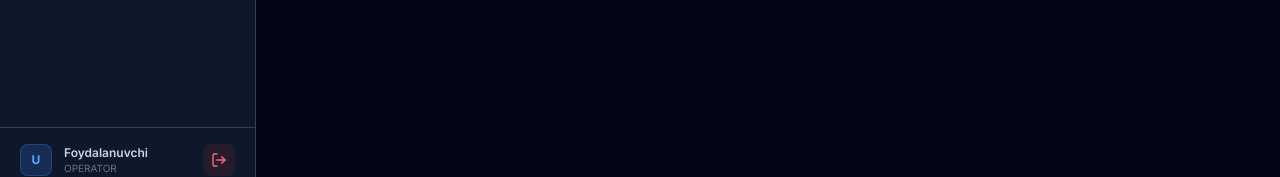
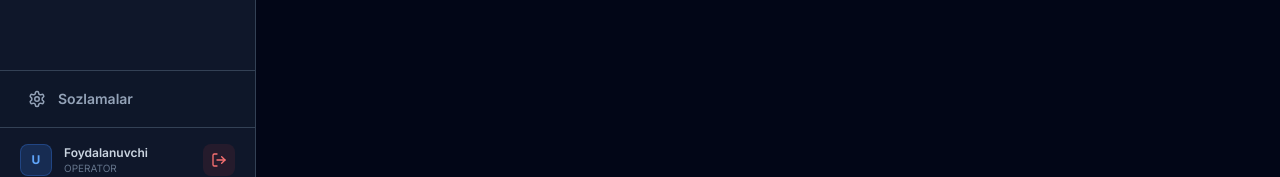
Before and after one commit to Muhammad123-1/Green-Processing, a Next.js app: page /reports in a window 1280 px wide. Shown: the part 608-785 px from the top of the page. Built offline with nearby package versions, Linux system fonts and the light colour scheme; no server answers.

Commit message:
feat(sidebar): pin settings button at the bottom above user profile across all roles

```diff
--- a/src/components/layout/Sidebar.tsx
+++ b/src/components/layout/Sidebar.tsx
@@ -62,7 +62,6 @@ const navSections = [
       { key: 'inspections', href: '/inspections', icon: History, roles: ['ADMIN', 'QUALITY_CONTROL'] },
       { key: 'incomingActs', href: '/incoming-acts', icon: FileSpreadsheet, roles: ['ADMIN', 'QUALITY_CONTROL', 'INSPECTOR'] },
       { key: 'disinfectionIncoming', href: '/incoming-acts/disinfection', icon: FlaskConical, roles: ['ADMIN', 'QUALITY_CONTROL', 'INSPECTOR'] },
-      { key: 'qcSettings', href: '/settings?tab=qc', icon: Settings, roles: ['ADMIN', 'QUALITY_CONTROL', 'INSPECTOR'] },
     ]
   },
   {
@@ -82,7 +81,6 @@ const navSections = [
       { key: 'gp', href: '/finished-goods', icon: Boxes, roles: ['ADMIN', 'WAREHOUSE', 'PRODUCTION', 'SALES'] },
       { key: 'products', href: '/products', icon: Package, roles: ['ADMIN', 'DIRECTOR', 'QUALITY_CONTROL', 'SUPPLY', 'WAREHOUSE'] },
       { key: 'kitchen', href: '/kitchen', icon: Utensils, roles: ['ADMIN', 'KITCHEN', 'HR'] },
-      { key: 'warehouseSettings', href: '/settings?tab=warehouse', icon: Settings, roles: ['ADMIN', 'WAREHOUSE'] },
     ]
   },
   {
@@ -106,7 +104,6 @@ const navSections = [
       { key: 'supplierDebts', href: '/supplier-debts', icon: DollarSign, roles: ['ADMIN', 'SUPPLY', 'ACCOUNTING'] },
       { key: 'suppliers', href: '/suppliers', icon: Truck, roles: ['ADMIN', 'DIRECTOR', 'QUALITY_CONTROL', 'SUPPLY'] },
       { key: 'logistics', href: '/logistics', icon: Truck, roles: ['ADMIN', 'DIRECTOR', 'LOGISTICS'] },
-      { key: 'supplySettings', href: '/settings?tab=supply', icon: Settings, roles: ['ADMIN', 'SUPPLY'] },
     ]
   },
   {
@@ -118,7 +115,6 @@ const navSections = [
       { key: 'firstAid', href: '/first-aid', icon: HeartPulse, roles: ['ADMIN', 'HR'] },
       { key: 'driversMedical', href: '/drivers-medical', icon: Truck, roles: ['ADMIN', 'LOGISTICS', 'HR'] },
       { key: 'degustatsiya', href: '/degustatsiya', icon: UtensilsCrossed, roles: ['ADMIN', 'HR'] },
-      { key: 'chairmenSettings', href: '/settings?tab=chairmen', icon: UserCheck, roles: ['ADMIN', 'HR'] },
       { key: 'reports', href: '/reports', icon: BarChart3, roles: ['ADMIN', 'DIRECTOR', 'ACCOUNTING'] },
     ]
   },
@@ -132,7 +128,6 @@ const navSections = [
       { key: 'chat', href: '/chat', icon: MessageSquare, roles: ['ADMIN', 'DIRECTOR', 'QUALITY_CONTROL', 'INSPECTOR', 'SUPPLY', 'WAREHOUSE', 'PRODUCTION', 'HR', 'ACCOUNTING', 'ACCOUNTANT', 'KITCHEN', 'DEGUSTATION'] },
       { key: 'security', href: '/security', icon: ShieldAlert, roles: ['ADMIN', 'DIRECTOR', 'SECURITY'] },
       { key: 'backup', href: '/backup', icon: Database, roles: ['ADMIN'] },
-      { key: 'settings', href: '/settings', icon: Settings, roles: ['ADMIN', 'DIRECTOR'] },
     ]
   }
 ]
@@ -147,6 +142,54 @@ function SidebarInner({ userRole = 'OPERATOR', userName = 'Foydalanuvchi' }: { u
 
   const translate = t
   const formatText = formatDual
+
+  // Pinned Bottom Settings configuration based on user role (Fixed above User Profile)
+  const settingsConfig = useMemo(() => {
+    if (userRole === 'WAREHOUSE') {
+      return {
+        href: '/settings?tab=warehouse',
+        label: translate('warehouseSettings'),
+      }
+    }
+    if (userRole === 'QUALITY_CONTROL' || userRole === 'INSPECTOR') {
+      return {
+        href: '/settings?tab=qc',
+        label: translate('qcSettings'),
+      }
+    }
+    if (userRole === 'SUPPLY') {
+      return {
+        href: '/settings?tab=supply',
+        label: translate('supplySettings'),
+      }
+    }
+    if (userRole === 'HR' || userRole === 'DEGUSTATION') {
+      return {
+        href: '/settings?tab=chairmen',
+        label: translate('chairmenSettings'),
+      }
+    }
+    if (userRole === 'ADMIN' || userRole === 'DIRECTOR') {
+      return {
+        href: '/settings',
+        label: translate('settings'),
+      }
+    }
+    return {
+      href: '/settings',
+      label: translate('settings'),
+    }
+  }, [userRole, translate])
+
+  const isSettingsActive = useMemo(() => {
+    if (!settingsConfig) return false
+    if (pathname !== '/settings' && !pathname.startsWith('/settings/')) return false
+    if (settingsConfig.href.includes('?tab=')) {
+      const targetTab = settingsConfig.href.split('?tab=')[1]
+      return !currentTab || currentTab === targetTab
+    }
+    return true
+  }, [pathname, currentTab, settingsConfig])
 
   // STRICT PRIVACY & ISOLATION: SUPPLIER role only sees their own orders portal
   if (userRole === 'SUPPLIER') {
@@ -415,6 +458,22 @@ function SidebarInner({ userRole = 'OPERATOR', userName = 'Foydalanuvchi' }: { u
             </Link>
           </nav>
 
+          {/* Pinned Bottom Settings (Fixed above user profile) */}
+          <div className="px-3 py-2 border-t border-dark-700 bg-dark-900/60">
+            <Link
+              href="/settings?tab=chairmen"
+              onClick={close}
+              className={`flex items-center gap-3 px-4 py-2.5 rounded-xl text-xs font-bold transition-all ${
+                pathname === '/settings'
+                  ? 'bg-orange-600 text-white shadow-lg shadow-orange-600/30'
+                  : 'text-slate-400 hover:text-white hover:bg-dark-800'
+              }`}
+            >
+              <Settings size={17} />
+              <span>{formatText('Raislar & Imzolar sozlamalari', 'Настройки председателей', 'Chairmen Settings')}</span>
+            </Link>
+          </div>
+
           {/* User profile & logout */}
           <div className="px-5 py-4 border-t border-dark-700 flex items-center justify-between">
             <div className="flex items-center gap-3 min-w-0">
@@ -600,6 +659,32 @@ function SidebarInner({ userRole = 'OPERATOR', userName = 'Foydalanuvchi' }: { u
         })}
       </nav>
 
+      {/* Pinned Bottom Settings Link (Fixed above user profile, stays visible during scroll) */}
+      {settingsConfig && (
+        <div className="px-3 py-2 border-t border-slate-200 dark:border-dark-700 bg-slate-50/70 dark:bg-dark-900/70 backdrop-blur-xs">
+          <Link
+            href={settingsConfig.href}
+            onClick={close}
+            className={`group flex items-center gap-3 px-4 py-2.5 rounded-xl text-sm transition-all duration-150 ${
+              isSettingsActive
+                ? 'active bg-blue-50/90 text-blue-600 font-bold border border-blue-200/80 dark:bg-dark-800 dark:text-white dark:border-transparent shadow-xs'
+                : 'text-slate-600 hover:bg-slate-100 hover:text-slate-900 dark:text-slate-400 dark:hover:bg-dark-800/80 dark:hover:text-white font-medium'
+            }`}
+          >
+            <Settings
+              size={18}
+              className={`transition-colors ${
+                isSettingsActive
+                  ? 'text-blue-600 dark:text-blue-400'
+                  : 'text-slate-500 dark:text-slate-400 group-hover:text-slate-800 dark:group-hover:text-slate-200'
+              }`}
+            />
+            <span className="flex-1 font-semibold">{settingsConfig.label}</span>
+            {isSettingsActive && <ChevronRight size={14} className="text-blue-600 dark:text-blue-400 flex-shrink-0" />}
+          </Link>
+        </div>
+      )}
+
       {/* Bottom info */}
       <div className="px-5 py-4 border-t border-slate-200 dark:border-dark-700 flex items-center justify-between">
         <div className="flex items-center gap-3">
```
